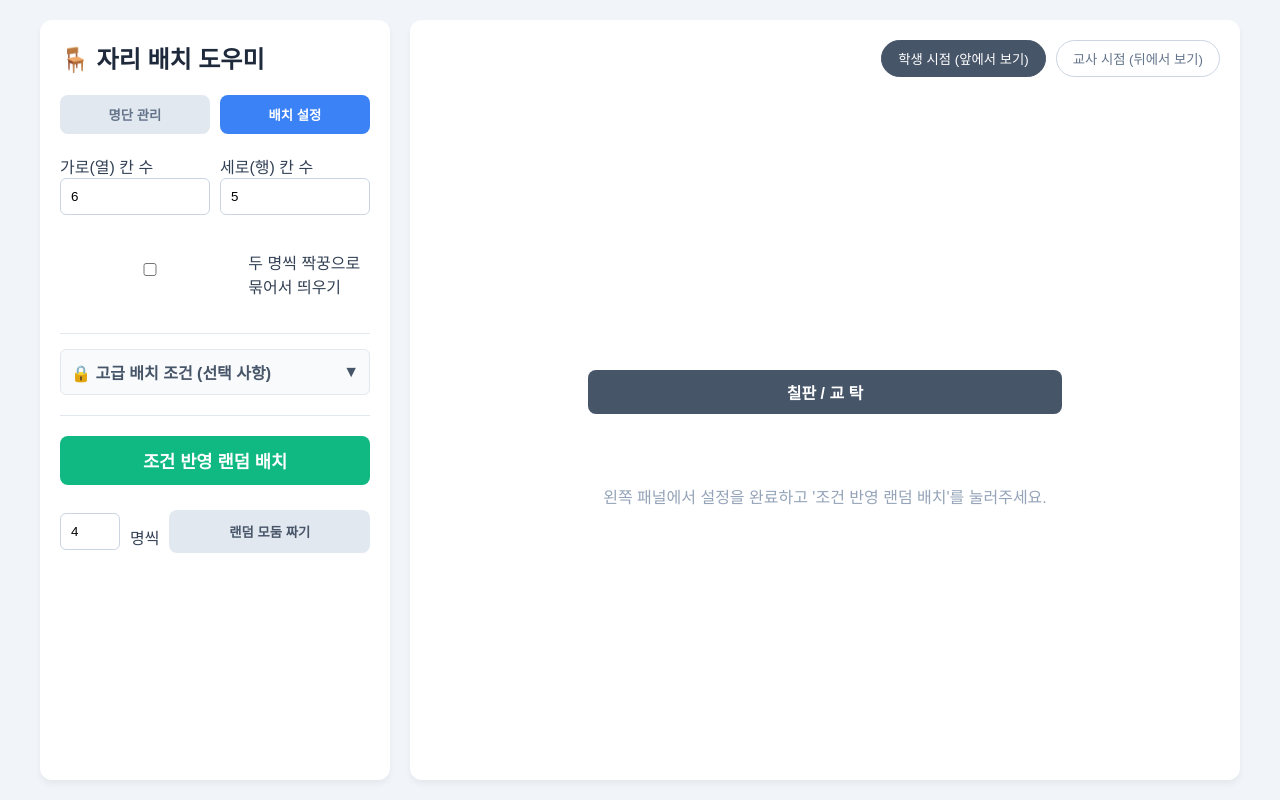
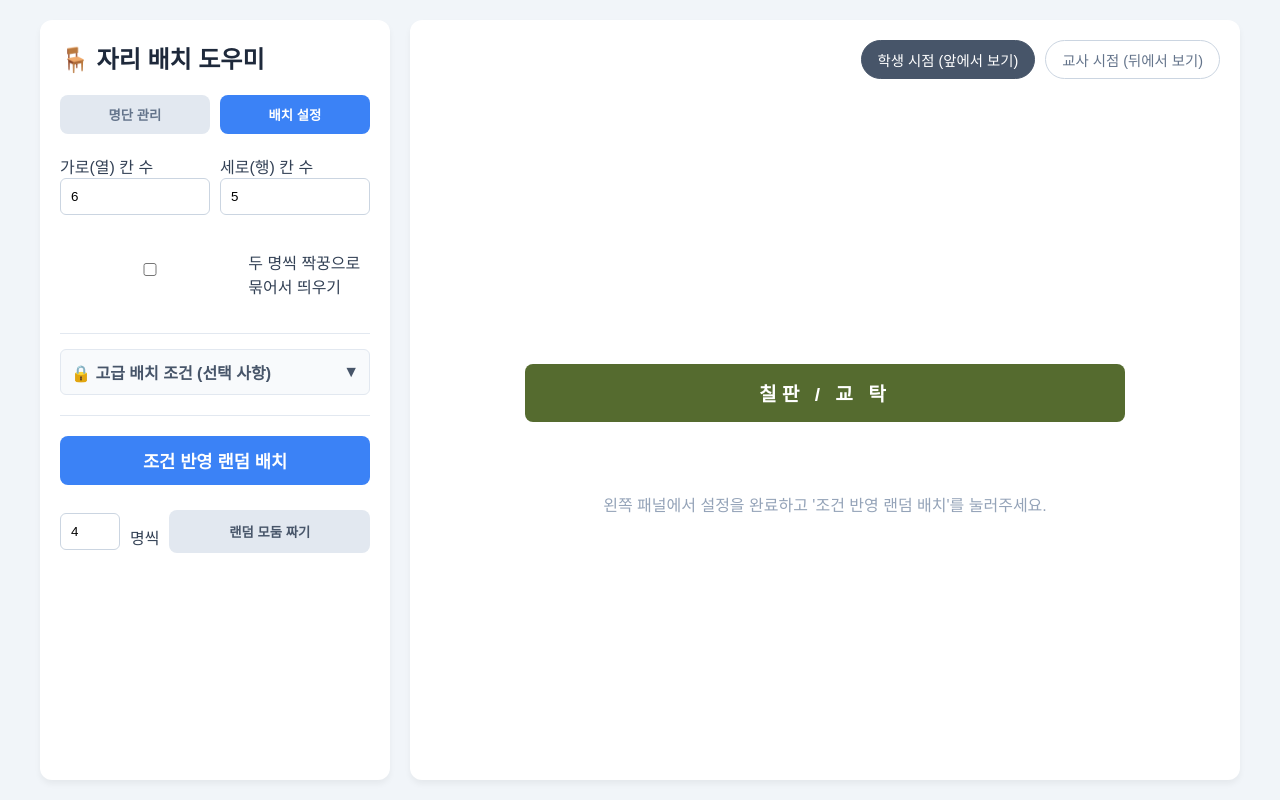
Before and after one commit to RayaSori/Seatmaker, a plain HTML site: page index.html in a window 1280 px wide. Both pictures are taken after a click on the button "배치 설정". Drawn offline with Linux system fonts and the light colour scheme.

Commit message:
Update style.css

```diff
--- a/style.css
+++ b/style.css
@@ -1,12 +1,13 @@
-* { box-sizing: border-box; margin: 0; padding: 0; font-family: 'Pretendard', sans-serif; }
+* { box-sizing: border-box; margin: 0; padding: 0; font-family: 'Pretendard', 'Malgun Gothic', sans-serif; }
 body { background-color: #f1f5f9; padding: 20px; color: #334155; }
 
-.container { display: flex; gap: 20px; max-width: 1200px; margin: 0 auto; height: calc(100vh - 40px); }
+.container { display: flex; gap: 20px; max-width: 1200px; margin: 0 auto; min-height: calc(100vh - 40px); }
 
+/* 사이드바 크기가 찌그러지거나 무한정 늘어나지 않도록 고정 */
 .sidebar {
-    width: 350px; background: white; padding: 20px; border-radius: 12px;
+    width: 350px; flex-shrink: 0; background: white; padding: 20px; border-radius: 12px;
     box-shadow: 0 4px 6px rgba(0,0,0,0.05); display: flex; flex-direction: column;
-    overflow-y: auto;
+    overflow-y: auto; max-height: calc(100vh - 40px);
 }
 
 .tabs { display: flex; gap: 10px; margin-bottom: 20px; }
@@ -21,7 +22,7 @@ body { background-color: #f1f5f9; padding: 20px; color: #334155; }
 
 textarea, input {
     width: 100%; padding: 10px; border: 1px solid #cbd5e1; border-radius: 6px;
-    margin-bottom: 10px; resize: vertical;
+    margin-bottom: 10px; resize: vertical; box-sizing: border-box;
 }
 
 .grid-inputs { display: flex; gap: 10px; margin-bottom: 10px; }
@@ -31,35 +32,35 @@ textarea, input {
     width: 100%; padding: 12px; border: none; background: #e2e8f0; color: #475569;
     border-radius: 8px; cursor: pointer; font-weight: bold; transition: 0.2s; margin-bottom: 10px;
 }
-.action-btn.primary { background: #10b981; color: white; font-size: 1.1rem; }
+.action-btn.primary { background: #3b82f6; color: white; font-size: 1.1rem; }
 .action-btn:hover { filter: brightness(0.95); }
 
 .main-content {
     flex: 1; background: white; border-radius: 12px; padding: 20px;
-    box-shadow: 0 4px 6px rgba(0,0,0,0.05); display: flex; flex-direction: column;
+    box-shadow: 0 4px 6px rgba(0,0,0,0.05); display: flex; flex-direction: column; overflow: hidden;
 }
 
 .view-controls { display: flex; justify-content: flex-end; gap: 10px; margin-bottom: 20px; }
 .view-btn {
     padding: 8px 16px; border: 1px solid #cbd5e1; background: white; border-radius: 20px;
-    cursor: pointer; color: #64748b; transition: 0.2s;
+    cursor: pointer; color: #64748b; transition: 0.2s; font-size: 0.9rem;
 }
 .view-btn.active { background: #475569; color: white; border-color: #475569; }
 
-.classroom { flex: 1; display: flex; flex-direction: column; align-items: center; justify-content: center; }
+.classroom { flex: 1; display: flex; flex-direction: column; align-items: center; justify-content: center; width: 100%; }
 
 .podium {
-    width: 60%; background: #475569; color: white; text-align: center; padding: 10px;
-    border-radius: 8px; font-weight: bold; margin: 20px 0;
+    width: 80%; max-width: 600px; background: #556B2F; color: white; text-align: center; padding: 15px;
+    border-radius: 8px; font-weight: bold; margin: 20px 0; font-size: 1.2rem; letter-spacing: 5px;
 }
-.hidden { display: none; }
+.hidden { display: none !important; }
 
-.seating-grid { display: grid; gap: 10px; margin: 20px 0; justify-content: center; }
+.seating-grid { display: grid; gap: 10px; margin: 20px 0; justify-content: center; width: 100%; max-width: 800px; }
 
 .seat {
-    background: #f8fafc; border: 2px solid #e2e8f0; border-radius: 8px;
+    background: #fff8e1; border: 2px solid #fde68a; border-radius: 8px;
     padding: 15px 5px; text-align: center; font-weight: bold; font-size: 1.1rem;
     min-width: 80px; min-height: 60px; display: flex; align-items: center; justify-content: center;
-    box-shadow: 0 2px 4px rgba(0,0,0,0.02); word-break: keep-all;
+    box-shadow: 0 2px 4px rgba(0,0,0,0.05); word-break: keep-all; color: #333;
 }
-.seat.empty { background: #f1f5f9; border-style: dashed; color: #94a3b8; font-weight: normal; }
+.seat.empty { background: #f8fafc; border-color: #e2e8f0; color: #94a3b8; font-weight: normal; }
```
